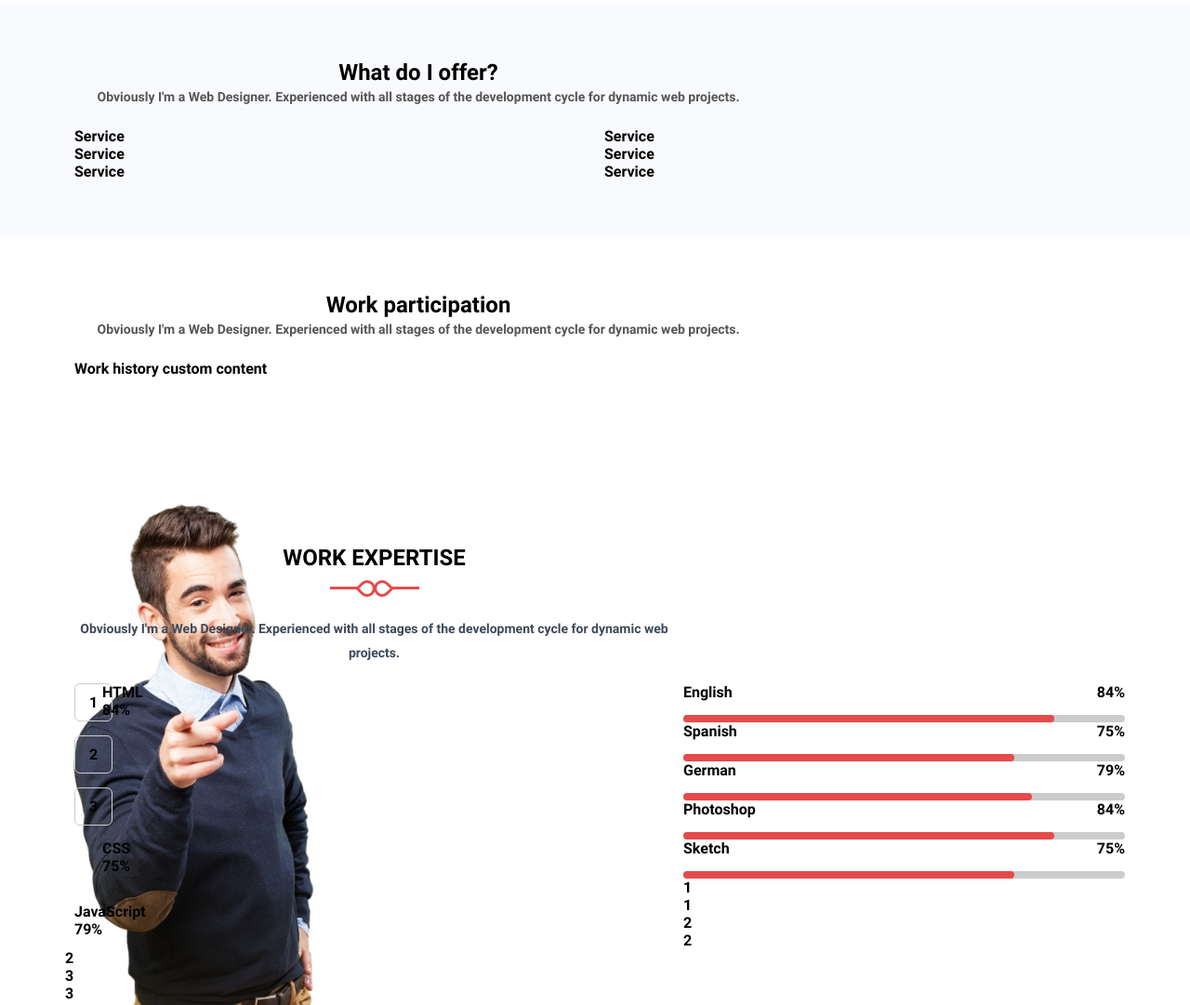
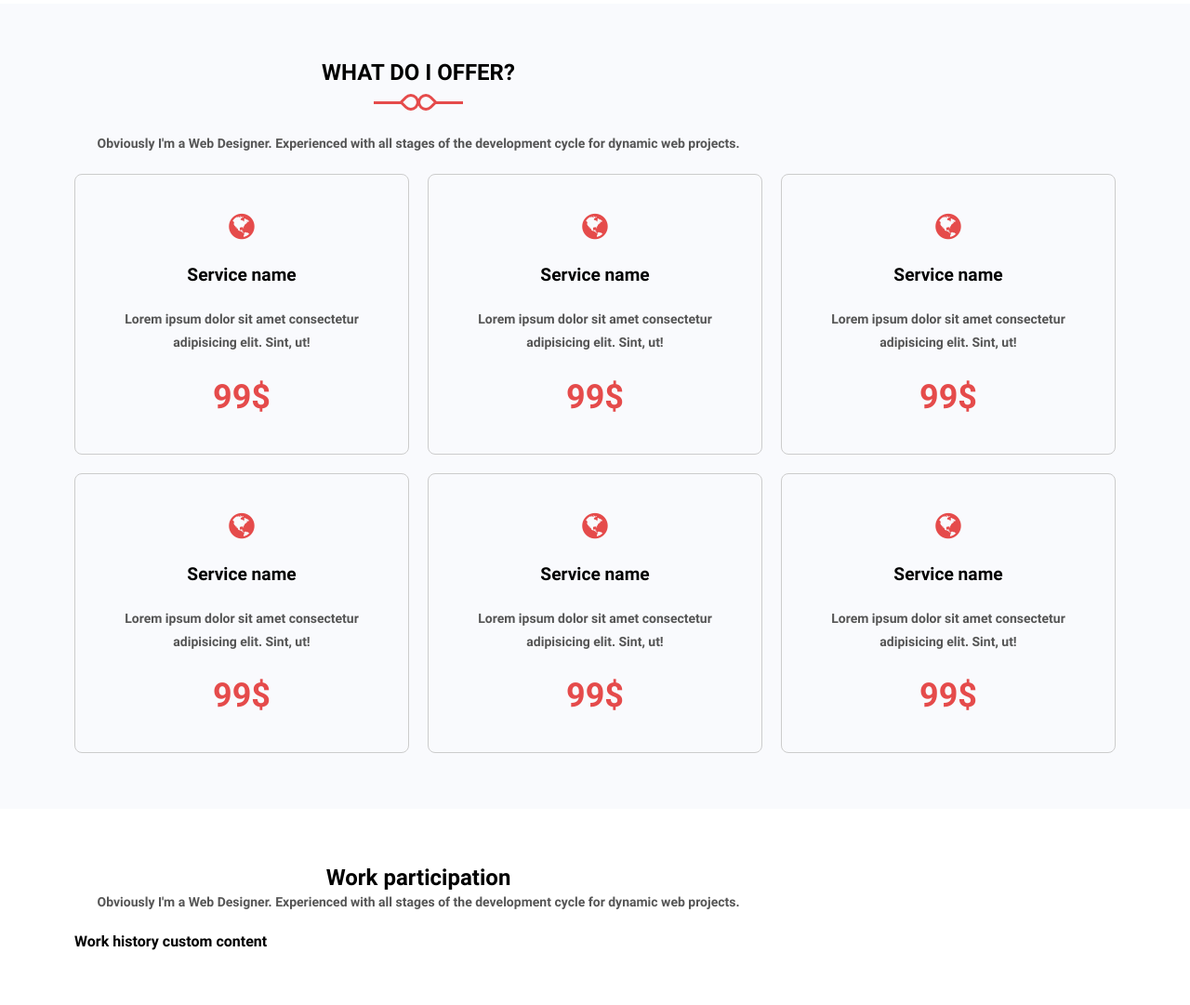
Before and after one commit to sauliusss/cristino, a website: page index.html in a window 1280 px wide. Shown: the part 2540-3621 px from the top of the page at 93% size. Drawn offline with Linux system fonts and the light colour scheme; a web font is replaced by a local one.

Commit message:
services css

```diff
--- /dev/null
+++ b/css/components/services.css
@@ -0,0 +1,64 @@
+.services-list {
+  display: grid;
+  grid-template-columns: 1fr;
+  gap: 20px;
+}
+
+.service {
+  display: flex;
+  flex-direction: column;
+  gap: 1.5em;
+  padding: 40px 20px;
+  font-size: 16px;
+  text-align: center;
+  border: 1px solid #ccc;
+  border-radius: 8px;
+  transition: all 0.5s;
+}
+
+.service > .icon {
+  color: var(--primary-color);
+  font-size: 2em;
+}
+
+.service > .title {
+  font-size: 1.2em;
+  font-weight: 600;
+}
+
+.service > .description {
+  color: #777;
+}
+
+.service > .price {
+  color: var(--primary-color);
+  font-size: 2.25em;
+}
+
+.service > .btn {
+  display: none;
+}
+
+.service:hover {
+  box-shadow: 0 4px 24px #0002;
+}
+
+.service:hover > .price {
+  display: none;
+}
+
+.service:hover > .btn {
+  display: block;
+}
+
+@media (min-width: 768px) {
+  .services-list {
+    grid-template-columns: 1fr 1fr;
+  }
+}
+
+@media (min-width: 992px) {
+  .services-list {
+    grid-template-columns: 1fr 1fr 1fr;
+  }
+}
--- a/css/pages/index.css
+++ b/css/pages/index.css
@@ -8,6 +8,7 @@
 @import "../components/achievements.css";
 @import "../components/progress-bar-group.css";
 @import "../components/progress-bar.css";
+@import "../components/services.css";
 
 /* header start */
 .header {
--- a/index.html
+++ b/index.html
@@ -69,7 +69,7 @@
     </section>
     <!-- about me end -->
     <!-- hobbies start -->
-    <div class="container">
+    <section class="container">
       <div class="row center">
         <div class="col-12 col-md-10 m-l-md-1 col-lg-8 m-l-lg-2">
           <h2 class="section-title">
@@ -109,7 +109,7 @@
           <div class="hobbie"><i class="fa fa-apple"></i> <span>Mac Os</span></div>
         </div>
       </div>
-    </div>
+    </section>
       <!-- hobbies end -->
       <!-- achievements start -->
       <section class="achievements-block">
@@ -140,23 +140,62 @@
       </section>
       <!-- achievements end -->
 
+      <!-- services start -->
       <section class="container bg-grey">
         <div class="row center">
           <div class="col-12 col-md-10 m-l-md-1 col-lg-8 m-l-lg-2">
-            <h2>What do I offer?</h2>
-            <p>Obviously I'm a Web Designer. Experienced with all stages of the development cycle for dynamic web projects.</p>
+            <h2 class="section-title">What do I offer?<div class="line"></div></h2>
+            <p class="section description">Obviously I'm a Web Designer. Experienced with all stages of the development cycle for dynamic web projects.</p>
           </div>
         </div>
         <div class="row">
-          <div class="col-12 col-sm-6 col md-4">Service</div>
-          <div class="col-12 col-sm-6 col md-4">Service</div>
-          <div class="col-12 col-sm-6 col md-4">Service</div>
-          <div class="col-12 col-sm-6 col md-4">Service</div>
-          <div class="col-12 col-sm-6 col md-4">Service</div>
-          <div class="col-12 col-sm-6 col md-4">Service</div>
+          <div class="col-12 services-list">
+          <div class="service">
+            <i class="fa fa-globe icon"></i>
+            <h3 class="title">Service name</h3>
+            <p description>Lorem ipsum dolor sit amet consectetur adipisicing elit. Sint, ut!</p>
+            <div class="price">99$</div>
+            <a href="#" class="btn">Order Now</a>
+          </div>
+          <div class="service">
+            <i class="fa fa-globe icon"></i>
+            <h3 class="title">Service name</h3>
+            <p description>Lorem ipsum dolor sit amet consectetur adipisicing elit. Sint, ut!</p>
+            <div class="price">99$</div>
+            <a href="#" class="btn">Order Now</a>
+          </div>
+          <div class="service">
+            <i class="fa fa-globe icon"></i>
+            <h3 class="title">Service name</h3>
+            <p description>Lorem ipsum dolor sit amet consectetur adipisicing elit. Sint, ut!</p>
+            <div class="price">99$</div>
+            <a href="#" class="btn">Order Now</a>
+          </div>
+          <div class="service">
+            <i class="fa fa-globe icon"></i>
+            <h3 class="title">Service name</h3>
+            <p description>Lorem ipsum dolor sit amet consectetur adipisicing elit. Sint, ut!</p>
+            <div class="price">99$</div>
+            <a href="#" class="btn">Order Now</a>
+          </div>
+          <div class="service">
+            <i class="fa fa-globe icon"></i>
+            <h3 class="title">Service name</h3>
+            <p description>Lorem ipsum dolor sit amet consectetur adipisicing elit. Sint, ut!</p>
+            <div class="price">99$</div>
+            <a href="#" class="btn">Order Now</a>
+          </div>
+          <div class="service">
+            <i class="fa fa-globe icon"></i>
+            <h3 class="title">Service name</h3>
+            <p description>Lorem ipsum dolor sit amet consectetur adipisicing elit. Sint, ut!</p>
+            <div class="price">99$</div>
+            <a href="#" class="btn">Order Now</a>
+          </div>
+        </div>
         </div>
       </section>
-
+      <!-- services end -->
       <div class="container">
         <div class="row center">
           <div class="col-12 col-md-10 m-l-md-1 col-lg-8 m-l-lg-2">
@@ -327,7 +366,7 @@
     </div>
 
   <!-- blog start -->
-    <div class="container bg-grey">
+    <section class="container bg-grey">
       <div class="row center">
         <div class="col-12 col-md-10 m-l-md-1 col-lg-8 m-l-lg-2">
           <h2>Latest news &amp; blog</h2>
@@ -339,7 +378,7 @@
         <div class="col-12 col-sm-6 col-md-4">Blog item</div>
         <div class="col-12 col-sm-6 col-md-4">Blog item</div>
       </div>
-    </div>
+    </section>
   <!-- blog end -->
 
 <!-- freelancer start -->
```
